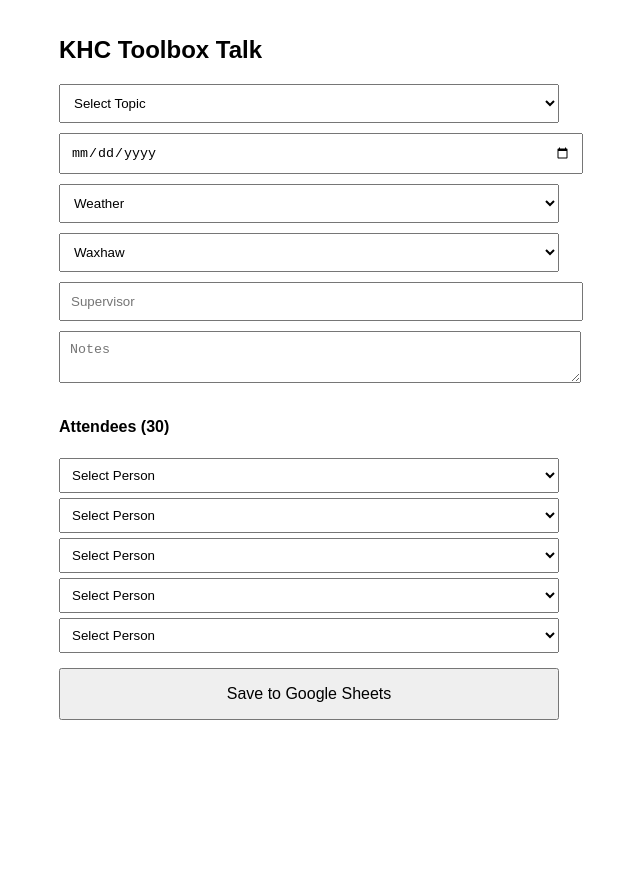
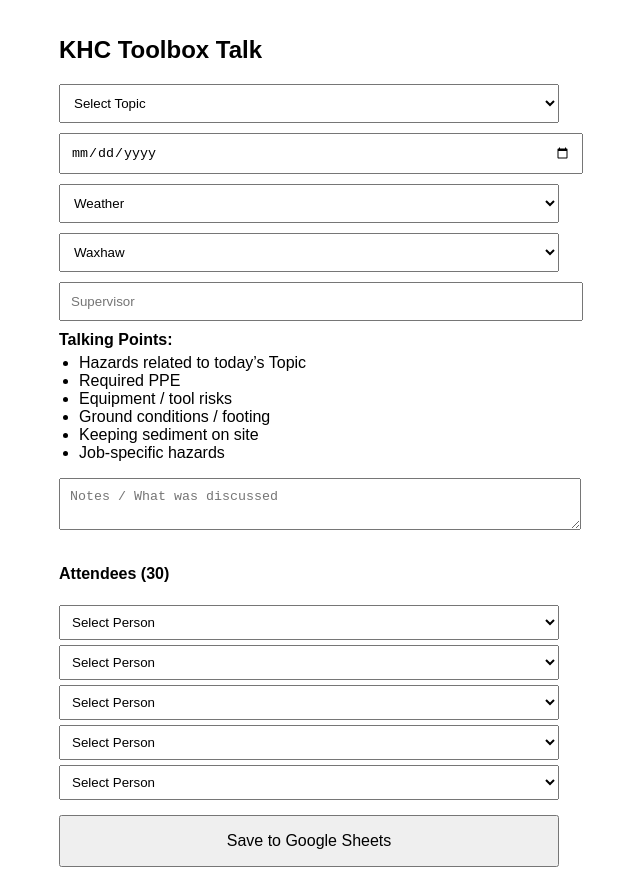
Before and after one commit to SdunnKHC/khc-toolbox-app, a Next.js app: page / in a window 1280 px wide. Shown: the whole page, without its empty margins (331-971 px from the left). Before the commit the page ends 800 px from the top, so only its background shows below. Built offline with nearby package versions, Linux system fonts and the light colour scheme.

Commit message:
Update page.js

```diff
--- a/app/page.js
+++ b/app/page.js
@@ -93,7 +93,19 @@
       <input placeholder="Supervisor" style={{width:'100%',padding:10,marginBottom:10}}
         onChange={e=>setForm({...form,supervisor:e.target.value})}/>
 
-      <textarea placeholder="Notes" style={{width:'100%',padding:10,marginBottom:10}}
+      <div style={{marginBottom:10}}>
+        <strong>Talking Points:</strong>
+        <ul style={{paddingLeft:20, marginTop:5}}>
+          <li>Hazards related to today’s Topic</li>
+          <li>Required PPE</li>
+          <li>Equipment / tool risks</li>
+          <li>Ground conditions / footing</li>
+          <li>Keeping sediment on site</li>
+          <li>Job-specific hazards</li>
+        </ul>
+      </div>
+
+      <textarea placeholder="Notes / What was discussed" style={{width:'100%',padding:10,marginBottom:10}}
         onChange={e=>setForm({...form,notes:e.target.value})}/>
 
       <h4>Attendees (30)</h4>
```
